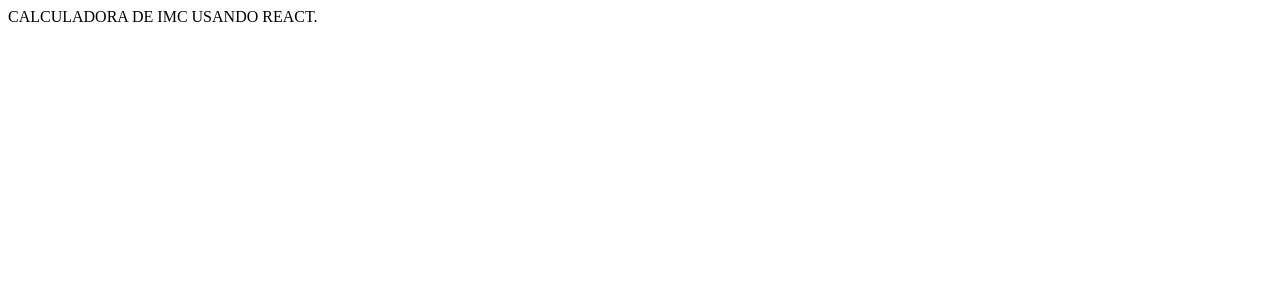
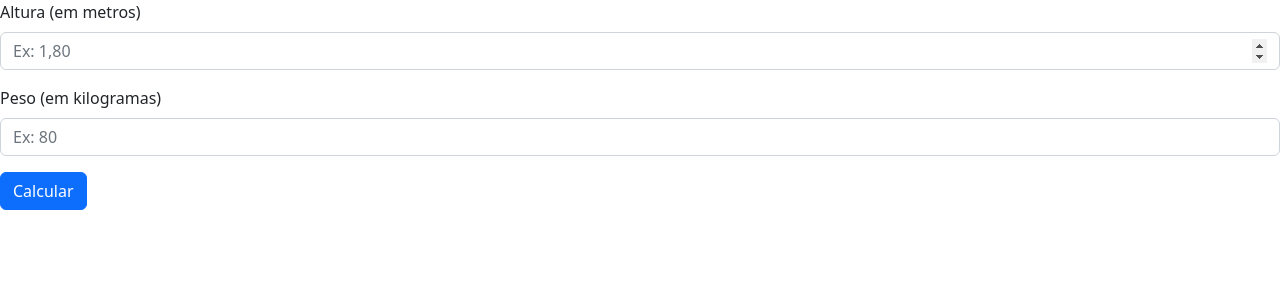
Before and after one commit to b0ssard/CalculadoraIMC2, a React (Create React App) app: page / in a window 1280 px wide. Shown: the top 300 px of the page. Built offline with nearby package versions, Linux system fonts and the light colour scheme; a small style sheet from the web is missing.

Commit message:
Fixed the bootstrap and react integration. Made the first version of the input

```diff
--- a/package.json
+++ b/package.json
@@ -6,9 +6,11 @@
     "@testing-library/jest-dom": "^5.16.5",
     "@testing-library/react": "^13.4.0",
     "@testing-library/user-event": "^13.5.0",
+    "bootstrap": "^5.2.3",
     "react": "^18.2.0",
     "react-dom": "^18.2.0",
     "react-scripts": "5.0.1",
+    "reactstrap": "^9.1.5",
     "web-vitals": "^2.1.4"
   },
   "scripts": {
--- a/public/index.html
+++ b/public/index.html
@@ -4,6 +4,12 @@
     <meta charset="UTF-8" />
     <meta http-equiv="X-UA-Compatible" content="IE=edge" />
     <meta name="viewport" content="width=device-width, initial-scale=1.0" />
+    <link
+      rel="stylesheet"
+      href="https://cdn.jsdelivr.net/npm/bootstrap@5.2.3/dist/css/bootstrap.min.css"
+      integrity="sha384-r2APZiEycSlj+ykqSRW8XvSAdfKjzbrO2EVCsW8U6wZUkHjK6Fm71XnB1JyFjs+o"
+      crossorigin="anonymous"
+    />
     <script
       src="https://cdn.jsdelivr.net/npm/@popperjs/core@2.11.6/dist/umd/popper.min.js"
       integrity="sha384-oBqDVmMz9ATKxIep9tiCxS/Z9fNfEXiDAYTujMAeBAsjFuCZSmKbSSUnQlmh/jp3"
@@ -16,6 +22,7 @@
     ></script>
     <title>Calculadora IMC 2</title>
   </head>
+
   <body></body>
 </html>
 
@@ -26,7 +33,6 @@
   </head>
 
   <body>
-    CALCULADORA DE IMC USANDO REACT.
     <div id="root"></div>
     <script src="../src/index.js" type="text/jsx"></script>
   </body>
--- a/src/elements/App.jsx
+++ b/src/elements/App.jsx
@@ -1,5 +1,10 @@
+import React from "react";
+import Form from "./Form";
+import "bootstrap/dist/css/bootstrap.min.css";
+import "bootstrap/dist/js/bootstrap.bundle.min";
+
 function App() {
-  return
+  return < Form />
 }
 
 export default App ;
--- /dev/null
+++ b/src/elements/Form.jsx
@@ -0,0 +1,39 @@
+import React from "react";
+
+function Form() {
+  return (
+    <form>
+      <div className="mb-3">
+        <label htmlFor="inputHeight" className="form-label">
+          Altura (em metros)
+        </label>
+        <input
+          type="number"
+          placeholder="Ex: 1,80"
+          className="form-control"
+          id="inputHeight"
+          aria-describedby="inputHeight"
+          name="height"
+        />
+      </div>
+      <div className="mb-3">
+        <label htmlFor="inputWeight" className="form-label">
+          Peso (em kilogramas)
+        </label>
+        <input
+          type="number"
+          placeholder="Ex: 80"
+          className="form-control"
+          id="inputWeight"
+          aria-describedby="inputWeight"
+          name="weight"
+        />
+      </div>
+      <button type="submit" className="btn btn-primary">
+        Calcular
+      </button>
+    </form>
+  );
+}
+
+export default Form;
```
Also changed, not shown: 2 other files (tests, documents, lock files or other folders).
